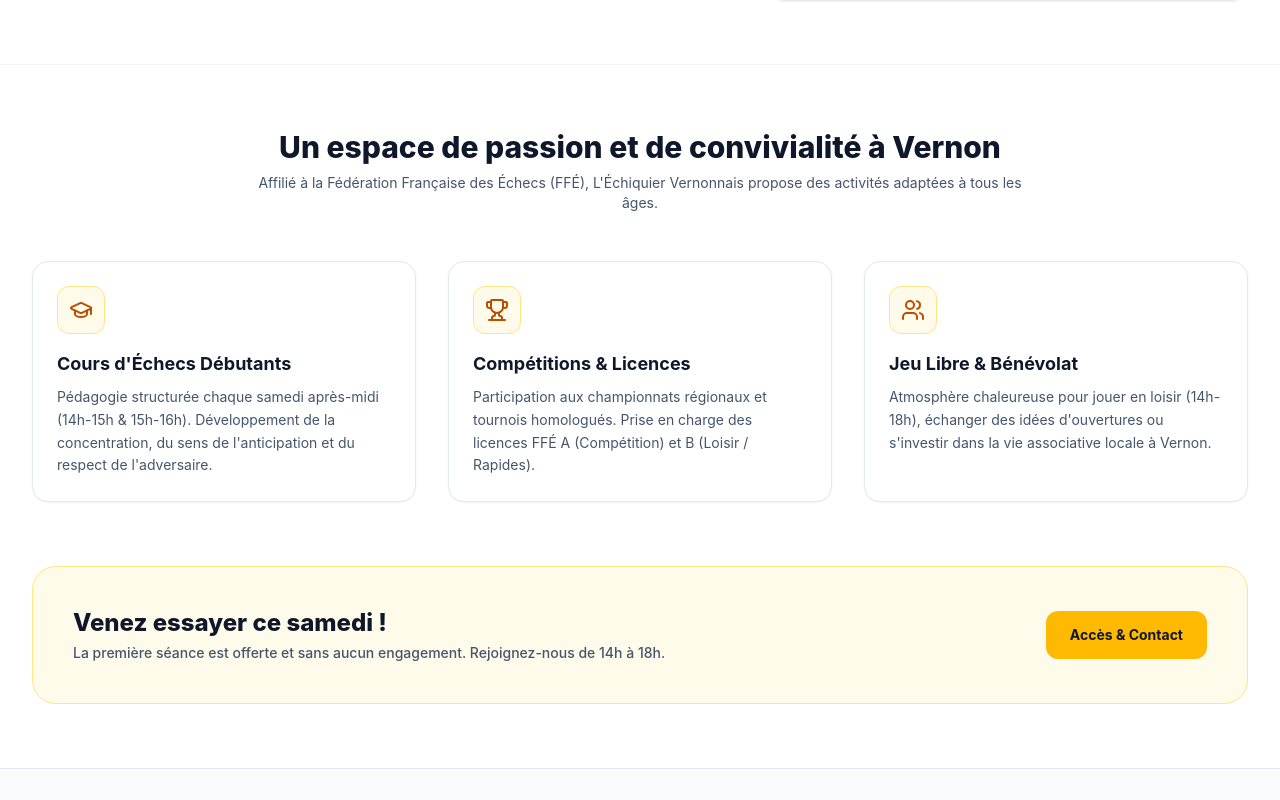
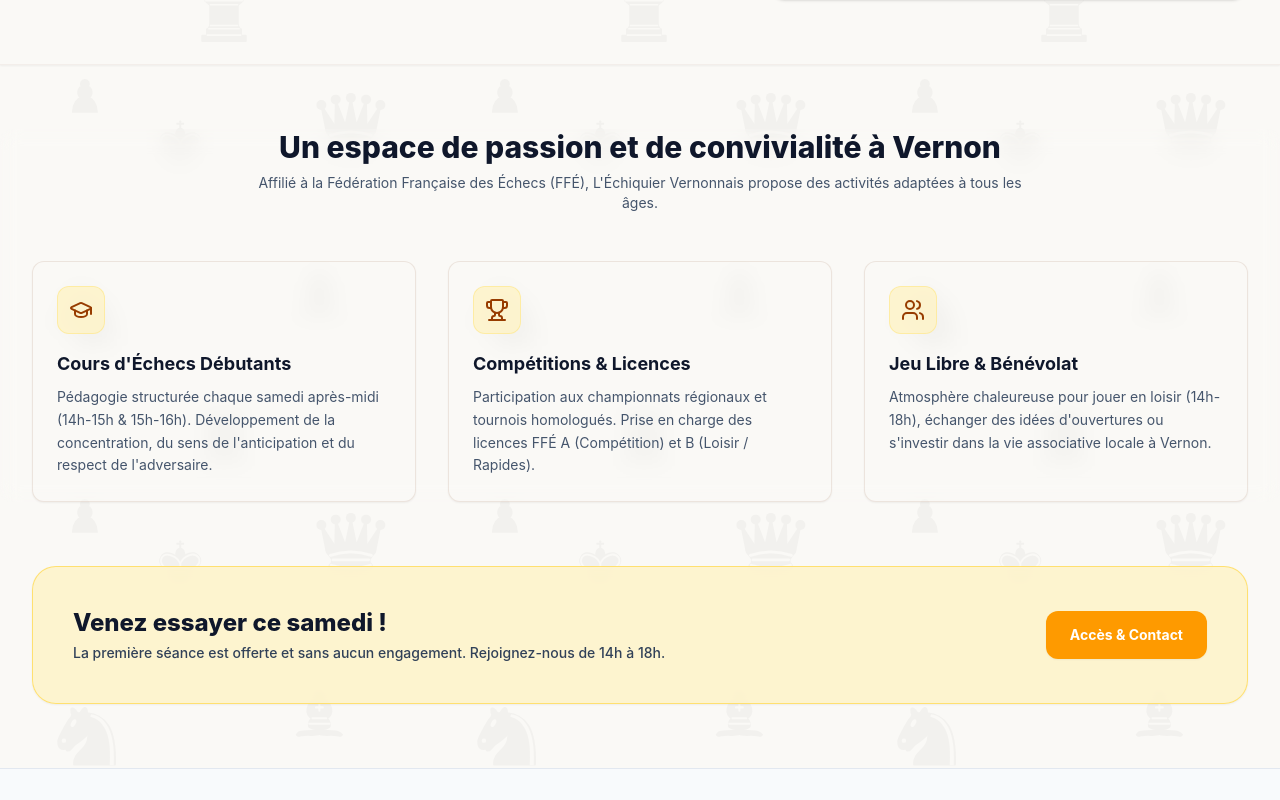
Before and after one commit to echiquier-vernonnais/echiquier-vernonnais.github.io, a React (Vite) app: page / in a window 1280 px wide. Shown: the part 680-1480 px from the top of the page. Built offline with nearby package versions, Linux system fonts and the light colour scheme.

Commit message:
with chess background

```diff
--- /dev/null
+++ b/src/App.css
@@ -0,0 +1,13 @@
+.bg-chess-pattern {
+  background-color: #faf9f6;
+  background-image: url("/chess-pattern.svg");
+  background-repeat: repeat;
+  background-size: 420px 420px;
+}
+
+/* Glassmorphic soft card backdrop */
+.bg-glass {
+  background: rgba(250, 249, 246, 0.01); /* Semi-transparent #faf9f6 */
+  backdrop-filter: blur(10px); /* Blurs SVG pattern behind */
+  border-radius: 12px;
+}
--- a/src/App.tsx
+++ b/src/App.tsx
@@ -4,6 +4,7 @@ import Footer from "./components/Footer";
 import Header from "./components/Header";
 import { ROUTES } from "./components/Routes";
 import NotFoundPage from "./pages/NotFoundPage";
+import "./App.css";
 
 export default function App() {
   return (
--- a/src/pages/Club.tsx
+++ b/src/pages/Club.tsx
@@ -4,9 +4,9 @@ import Horaires from "../components/Horaires";
 
 export default function ClubPage() {
   return (
-    <div className="space-y-16 pb-16">
+    <div className="bg-chess-pattern space-y-16 pb-16">
       {/* Header Banner */}
-      <section className="bg-slate-50 border-b border-slate-100 py-12">
+      <section className="bg-glass border-b border-slate-100 py-12">
         <div className="max-w-7xl mx-auto px-4 sm:px-6 lg:px-8">
           <span className="text-xs font-bold text-amber-800 uppercase tracking-wider bg-amber-50 px-3 py-1 rounded-full border border-amber-200">
             Vie du Club
--- a/src/pages/Contact.tsx
+++ b/src/pages/Contact.tsx
@@ -4,9 +4,9 @@ import ClubLocation from "../components/ClubLocation";
 
 export default function ContactPage() {
   return (
-    <div className="space-y-16 pb-16">
+    <div className="bg-chess-pattern space-y-16 pb-16 min-h-screen">
       {/* Header Banner */}
-      <section className="bg-slate-50 border-b border-slate-100 py-12">
+      <section className="bg-glass backdrop-blur-xs border-b border-slate-100 py-12">
         <div className="max-w-7xl mx-auto px-4 sm:px-6 lg:px-8">
           <span className="text-xs font-bold text-amber-800 uppercase tracking-wider bg-amber-50 px-3 py-1 rounded-full border border-amber-200">
             Contact & Accès
--- a/src/pages/Home.tsx
+++ b/src/pages/Home.tsx
@@ -6,12 +6,10 @@ import Horaires from "../components/Horaires";
 
 export default function HomePage() {
   return (
-    <div className="space-y-16 pb-16">
-      {/* Hero Section */}
-      <section className="bg-white pt-12 pb-16 border-b border-slate-100">
-        <div className="max-w-7xl mx-auto px-4 sm:px-6 lg:px-8">
+    <div className="bg-chess-pattern space-y-16 pb-16 min-h-screen">
+      <section className="pt-12 pb-16 border-b border-amber-900/5 shadow-xs">
+        <div className="bg-glass max-w-7xl mx-auto px-4 sm:px-6 lg:px-8">
           <div className="grid lg:grid-cols-12 gap-12 items-center">
-            {/* Left Hero Main Text */}
             <div className="lg:col-span-7 text-center lg:text-left space-y-6">
               <h1 className="text-4xl sm:text-5xl lg:text-6xl font-extrabold tracking-tight leading-tight text-slate-900">
                 L'Échiquier Vernonnais
@@ -33,7 +31,7 @@ export default function HomePage() {
         </div>
       </section>
 
-      <section className="max-w-7xl mx-auto px-4 sm:px-6 lg:px-8">
+      <section className="bg-glass max-w-7xl mx-auto px-4 sm:px-6 lg:px-8">
         <div className="text-center max-w-3xl mx-auto mb-12 space-y-2">
           <p className="text-3xl font-extrabold text-slate-900">
             Un espace de passion et de convivialité à Vernon
@@ -45,8 +43,9 @@ export default function HomePage() {
         </div>
 
         <div className="grid md:grid-cols-3 gap-8">
-          <div className="bg-white p-6 rounded-2xl border border-slate-200 shadow-xs hover:border-amber-300 transition-colors">
-            <div className="w-12 h-12 rounded-xl bg-amber-50 text-amber-700 border border-amber-200 flex items-center justify-center mb-4">
+          {/* Card 1: Replaced bg-white with bg-glass */}
+          <div className="bg-glass p-6 rounded-2xl border border-amber-900/10 shadow-xs hover:border-amber-400/50 hover:shadow-md transition-all">
+            <div className="w-12 h-12 rounded-xl bg-amber-100/80 text-amber-800 border border-amber-200/60 flex items-center justify-center mb-4">
               <GraduationCap className="w-6 h-6" />
             </div>
             <h3 className="text-lg font-bold text-slate-900 mb-2">
@@ -59,8 +58,9 @@ export default function HomePage() {
             </p>
           </div>
 
-          <div className="bg-white p-6 rounded-2xl border border-slate-200 shadow-xs hover:border-amber-300 transition-colors">
-            <div className="w-12 h-12 rounded-xl bg-amber-50 text-amber-700 border border-amber-200 flex items-center justify-center mb-4">
+          {/* Card 2 */}
+          <div className="bg-glass p-6 rounded-2xl border border-amber-900/10 shadow-xs hover:border-amber-400/50 hover:shadow-md transition-all">
+            <div className="w-12 h-12 rounded-xl bg-amber-100/80 text-amber-800 border border-amber-200/60 flex items-center justify-center mb-4">
               <Trophy className="w-6 h-6" />
             </div>
             <h3 className="text-lg font-bold text-slate-900 mb-2">
@@ -73,8 +73,9 @@ export default function HomePage() {
             </p>
           </div>
 
-          <div className="bg-white p-6 rounded-2xl border border-slate-200 shadow-xs hover:border-amber-300 transition-colors">
-            <div className="w-12 h-12 rounded-xl bg-amber-50 text-amber-700 border border-amber-200 flex items-center justify-center mb-4">
+          {/* Card 3 */}
+          <div className="bg-glass p-6 rounded-2xl border border-amber-900/10 shadow-xs hover:border-amber-400/50 hover:shadow-md transition-all">
+            <div className="w-12 h-12 rounded-xl bg-amber-100/80 text-amber-800 border border-amber-200/60 flex items-center justify-center mb-4">
               <Users className="w-6 h-6" />
             </div>
             <h3 className="text-lg font-bold text-slate-900 mb-2">
@@ -91,19 +92,19 @@ export default function HomePage() {
 
       {/* Trial Banner Callout */}
       <section className="max-w-7xl mx-auto px-4 sm:px-6 lg:px-8">
-        <div className="bg-amber-50 border border-amber-200 rounded-3xl p-8 sm:p-10 text-slate-900 flex flex-col sm:flex-row items-center justify-between gap-6">
+        <div className="bg-amber-100/80 backdrop-blur-xs border border-amber-300/60 rounded-3xl p-8 sm:p-10 text-slate-900 flex flex-col sm:flex-row items-center justify-between gap-6 shadow-xs">
           <div className="space-y-1 text-center sm:text-left">
             <h3 className="text-2xl font-extrabold">
               Venez essayer ce samedi !
             </h3>
-            <p className="text-xs sm:text-sm font-medium text-slate-600">
+            <p className="text-xs sm:text-sm font-medium text-slate-700">
               La première séance est offerte et sans aucun engagement.
               Rejoignez-nous de 14h à 18h.
             </p>
           </div>
           <Link
             to={ROUTES.contact.path}
-            className="px-6 py-3.5 bg-amber-400 hover:bg-amber-300 text-slate-900 font-bold rounded-xl transition-colors shrink-0 text-sm"
+            className="px-6 py-3.5 bg-amber-500 hover:bg-amber-600 text-white font-bold rounded-xl transition-colors shrink-0 text-sm shadow-xs"
           >
             {ROUTES.contact.label}
           </Link>
--- a/src/pages/Tarifs.tsx
+++ b/src/pages/Tarifs.tsx
@@ -6,8 +6,8 @@ export const YAPLA_INSCRIPTION_URL =
 
 export default function TarifsPage() {
   return (
-    <div className="space-y-16 pb-16">
-      <section className="bg-slate-50 border-b border-slate-100 py-12">
+    <div className="bg-chess-pattern space-y-16 pb-16">
+      <section className="bg-glass border-b border-slate-100 py-12">
         <div className="max-w-7xl mx-auto px-4 sm:px-6 lg:px-8">
           <h1 className="text-3xl sm:text-4xl font-extrabold text-slate-900 mt-3">
             Cotisations annuelles de l'Échiquier Vernonnais
```
Also changed, not shown: public/chess-pattern.svg (added).
